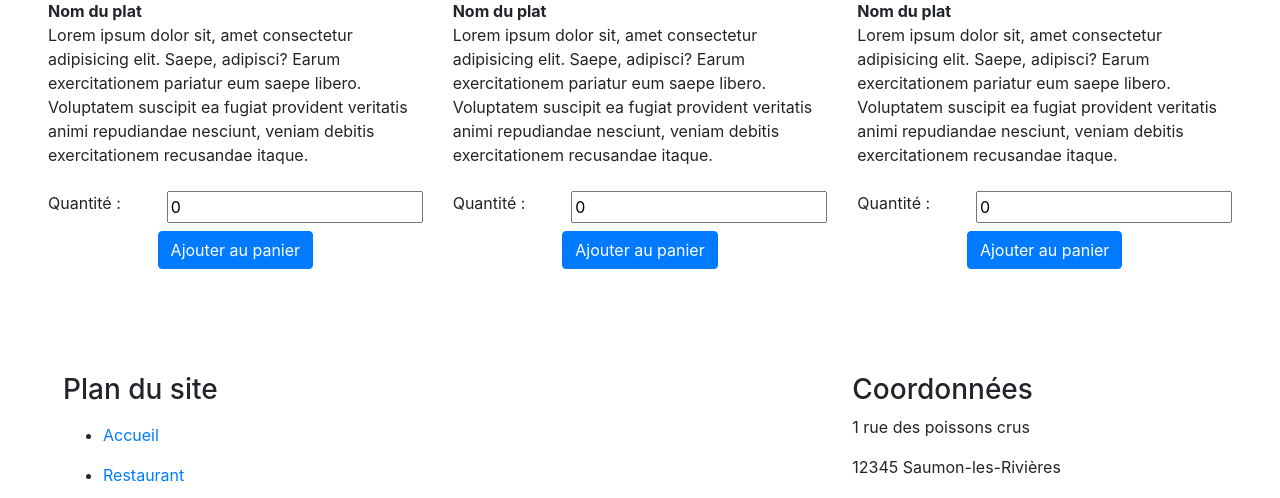
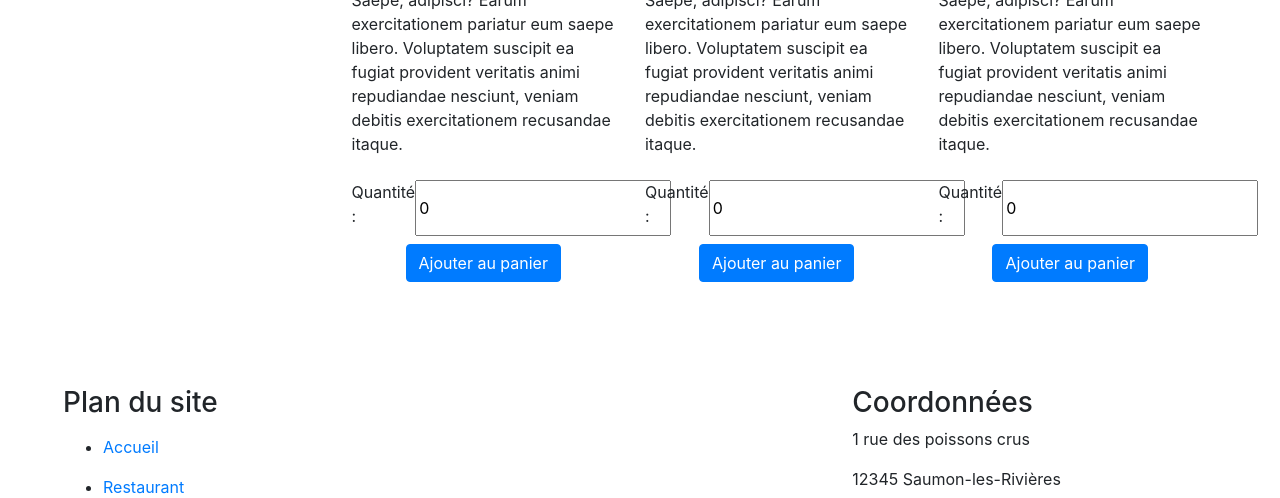
Before and after one commit to mwidemann/wf3-projet, a Symfony app: template templates/carte/index.html.twig in a window 1280 px wide. Shown: the part 526-1024 px from the top of the page. Run offline with Twig, Linux system fonts and the light colour scheme; the template is opened without the code that fills it, so the values that code supplies are empty; some libraries are stand-ins or nearby versions.

Commit message:
avancement carte

```diff
--- a/templates/carte/index.html.twig
+++ b/templates/carte/index.html.twig
@@ -4,13 +4,18 @@
 
 {% block body %}
 <header>
-</header>
-
-<main class="container-fluid p-xs-0 p-md-5">
-    <section class="row">
     <div class="col-12 text-center">
         <h2>Nos {Nom de la catégorie}</h2>
     </div>
+</header>
+
+<main class="p-xs-0 p-md-5">
+    <div class="row">
+        <div class="sidebar col-md-3">
+            Sidebar
+        </div>
+
+        <div class="big_list col-md-9 row">
                 <div class="col-xs-12 col-md-4 my-auto">
                     <img src="https://pokaa.fr/wp-content/uploads/2014/07/DSC_0506.jpg" alt="lorem ipsum" title="lorem ipsum" class="w-100">
                     <span class="nom_plat"><strong>Nom du plat</strong></span>
@@ -49,10 +54,10 @@
                     </div>
 
                     <div class="col-12 text-center p-2"><a href="#" class="btn btn-primary">Ajouter au panier</a></div>
+
             </div>
-    </section>
-
+        </div>
+    </div>
+</main>
  <!-- https://pokaa.fr/wp-content/uploads/2014/07/DSC_0506.jpg -->
-
-</main>
 {% endblock %}
```
Lines whose indentation alone changed are shown as unchanged.
